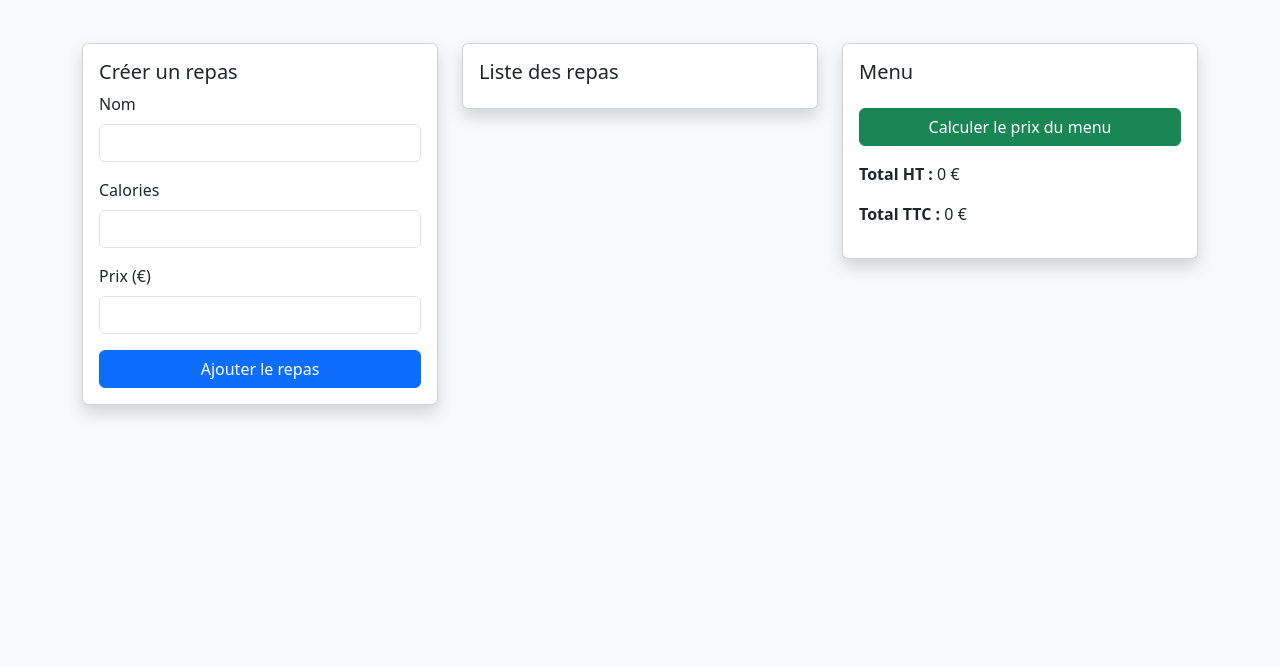
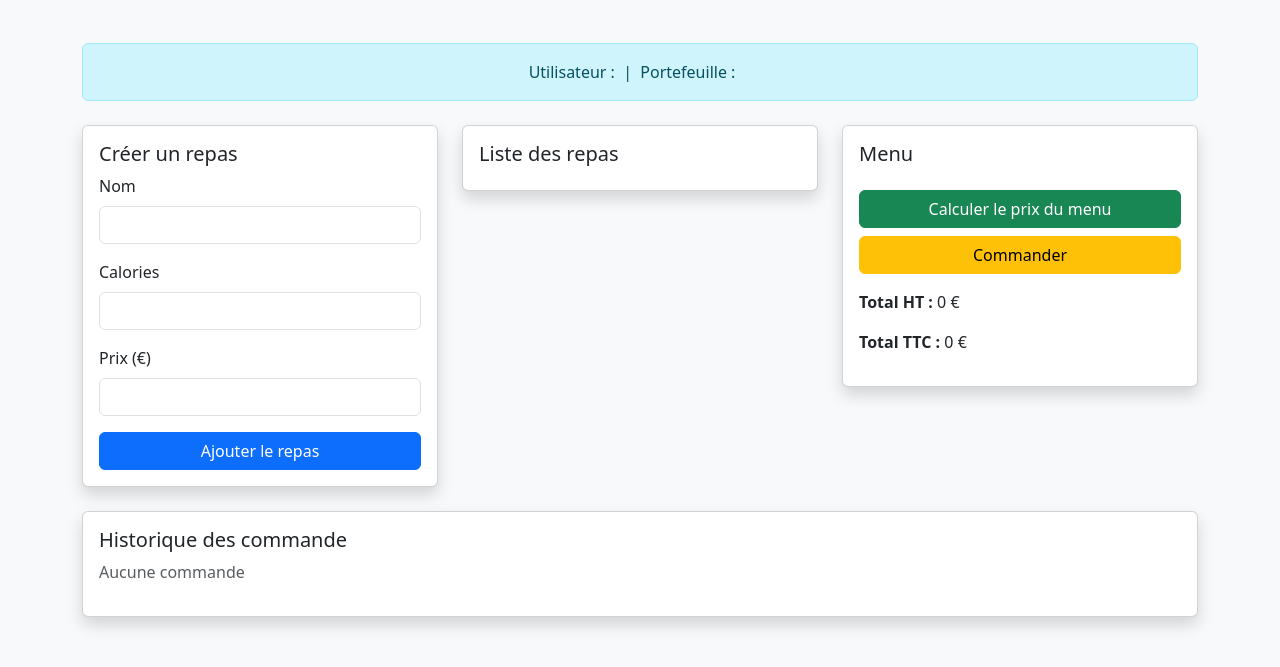
Before and after one commit to ZakariaBouguera/UberScript, a website: page index.html in a window 1280 px wide. Shown: the part 101-768 px from the top of the page. Drawn offline with nearby package versions, Linux system fonts and the light colour scheme.

Commit message:
Ajout du bouton commander, du wallet et de l'historique

```diff
--- a/index.html
+++ b/index.html
@@ -4,45 +4,40 @@
     <meta charset="UTF-8">
     <title>Restaurant Menu App</title>
     <meta name="viewport" content="width=device-width, initial-scale=1">
-
-    <!-- Bootstrap pour un minimum de style -->
     <link href="https://cdn.jsdelivr.net/npm/bootstrap@5.3.2/dist/css/bootstrap.min.css" rel="stylesheet">
 </head>
-
 <body class="bg-light">
-
 <div class="container py-5">
-
     <h1 class="text-center mb-5">Gestion de Menu Restaurant</h1>
 
+    <!-- wallet de  l'utilisateur  -->
+    <div class="alert alert-info text-center mb-4">
+         Utilisateur : <strong id="user"></strong> &nbsp;|&nbsp;
+         Portefeuille : <strong id="wallet"></strong>
+        <span id="walletError" class="text-danger ms-3"></span>
+    </div>
+
     <div class="row">
-
         <!-- Création de repas -->
         <div class="col-md-4">
             <div class="card shadow">
                 <div class="card-body">
-
                     <h5 class="card-title">Créer un repas</h5>
-
                     <div class="mb-3">
                         <label class="form-label">Nom</label>
                         <input id="mealName" class="form-control">
                     </div>
-
                     <div class="mb-3">
                         <label class="form-label">Calories</label>
                         <input id="mealCalories" type="number" class="form-control">
                     </div>
-
                     <div class="mb-3">
                         <label class="form-label">Prix (€)</label>
                         <input id="mealPrice" type="number" class="form-control">
                     </div>
-
                     <button id="addMealBtn" class="btn btn-primary w-100">
                         Ajouter le repas
                     </button>
-
                 </div>
             </div>
         </div>
@@ -51,58 +46,57 @@
         <div class="col-md-4">
             <div class="card shadow">
                 <div class="card-body">
-
                     <h5 class="card-title">Liste des repas</h5>
-
                     <ul id="mealList" class="list-group">
                         <!-- rempli dynamiquement -->
                     </ul>
-
                 </div>
             </div>
         </div>
 
-        <!-- Menu -->
+        <!-- Menu  -->
         <div class="col-md-4">
             <div class="card shadow">
                 <div class="card-body">
-
                     <h5 class="card-title">Menu</h5>
-
                     <ul id="menuList" class="list-group mb-3">
                         <!-- repas du menu -->
                     </ul>
-
                     <div class="d-grid gap-2">
                         <button id="calculateMenuBtn" class="btn btn-success">
                             Calculer le prix du menu
                         </button>
+                        <!-- Bouton pour commander -->
+                        <button id="orderMenuBtn" class="btn btn-warning">
+                            Commander
+                        </button>
                     </div>
-
                     <div class="mt-3">
-
                         <p>
                             <strong>Total HT :</strong>
                             <span id="menuTotalHT">0</span> €
                         </p>
-
                         <p>
                             <strong>Total TTC :</strong>
                             <span id="menuTotalTTC">0</span> €
                         </p>
-
                     </div>
-
                 </div>
             </div>
         </div>
+    </div>
 
+    <!-- historique des commande-->
+    <div class="card shadow mt-4">
+        <div class="card-body">
+            <h5 class="card-title">Historique des commande</h5>
+            <div id="orderHistory">
+                <p class="text-muted">Aucune commande</p>
+            </div>
+        </div>
     </div>
 
 </div>
-
-<!-- Script compilé depuis TypeScript -->
 <script src="dist/app.js"></script>
-
 </body>
 </html>
```
Also changed, not shown: src/meals.ts (+14 -0 lines).
